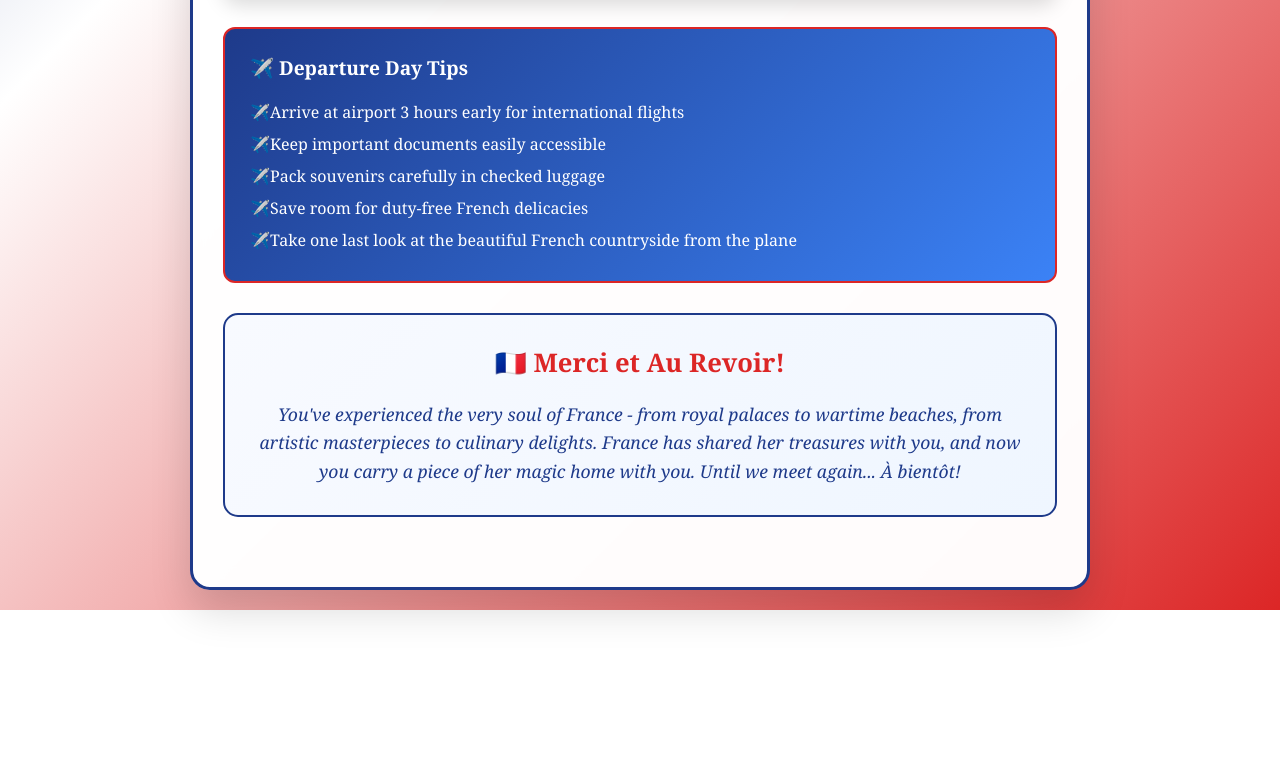
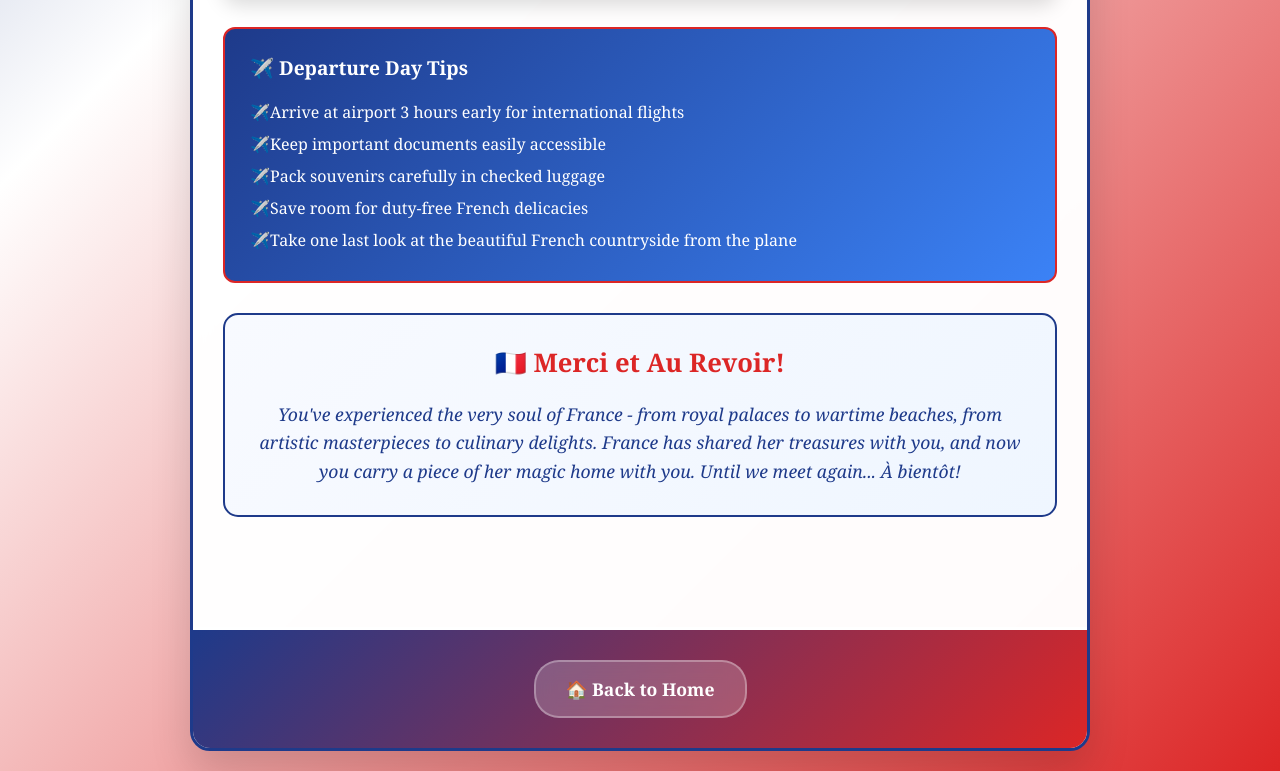
Before and after one commit to sburt1/pln25, a plain HTML site: page d10/index.html in a window 1280 px wide. Shown: the part 1679-2450 px from the top of the page. Before the commit the page ends 2289 px from the top, so only its background shows below. Drawn offline with Linux system fonts and the light colour scheme.

Commit message:
Update index.html

```diff
--- a/d10/index.html
+++ b/d10/index.html
@@ -242,6 +242,36 @@
             margin-right: 10px;
         }
 
+        .footer {
+            background: linear-gradient(135deg, #1e3a8a, #dc2626);
+            color: white;
+            padding: 30px;
+            text-align: center;
+            border-top: 3px solid #ffffff;
+            margin-top: 40px;
+        }
+
+        .home-button {
+            display: inline-block;
+            background: rgba(255, 255, 255, 0.2);
+            color: white;
+            text-decoration: none;
+            padding: 15px 30px;
+            border-radius: 25px;
+            transition: all 0.3s ease;
+            font-weight: bold;
+            font-size: 1.1em;
+            border: 2px solid rgba(255, 255, 255, 0.3);
+            backdrop-filter: blur(10px);
+        }
+
+        .home-button:hover {
+            background: rgba(255, 255, 255, 0.3);
+            transform: translateY(-3px);
+            box-shadow: 0 8px 20px rgba(0, 0, 0, 0.2);
+            border-color: rgba(255, 255, 255, 0.6);
+        }
+
         @media (max-width: 768px) {
             .header h1 {
                 font-size: 2.2em;
@@ -261,6 +291,10 @@
 
             .memory-grid {
                 grid-template-columns: 1fr;
+            }
+
+            .footer {
+                padding: 20px;
             }
         }
     </style>
@@ -343,6 +377,12 @@
                 <p>You've experienced the very soul of France - from royal palaces to wartime beaches, from artistic masterpieces to culinary delights. France has shared her treasures with you, and now you carry a piece of her magic home with you. Until we meet again... À bientôt!</p>
             </div>
         </div>
+
+        <div class="footer">
+            <a href="https://sburt1.github.io/pln25/home/" class="home-button">
+                🏠 Back to Home
+            </a>
+        </div>
     </div>
 </body>
 </html>
```
